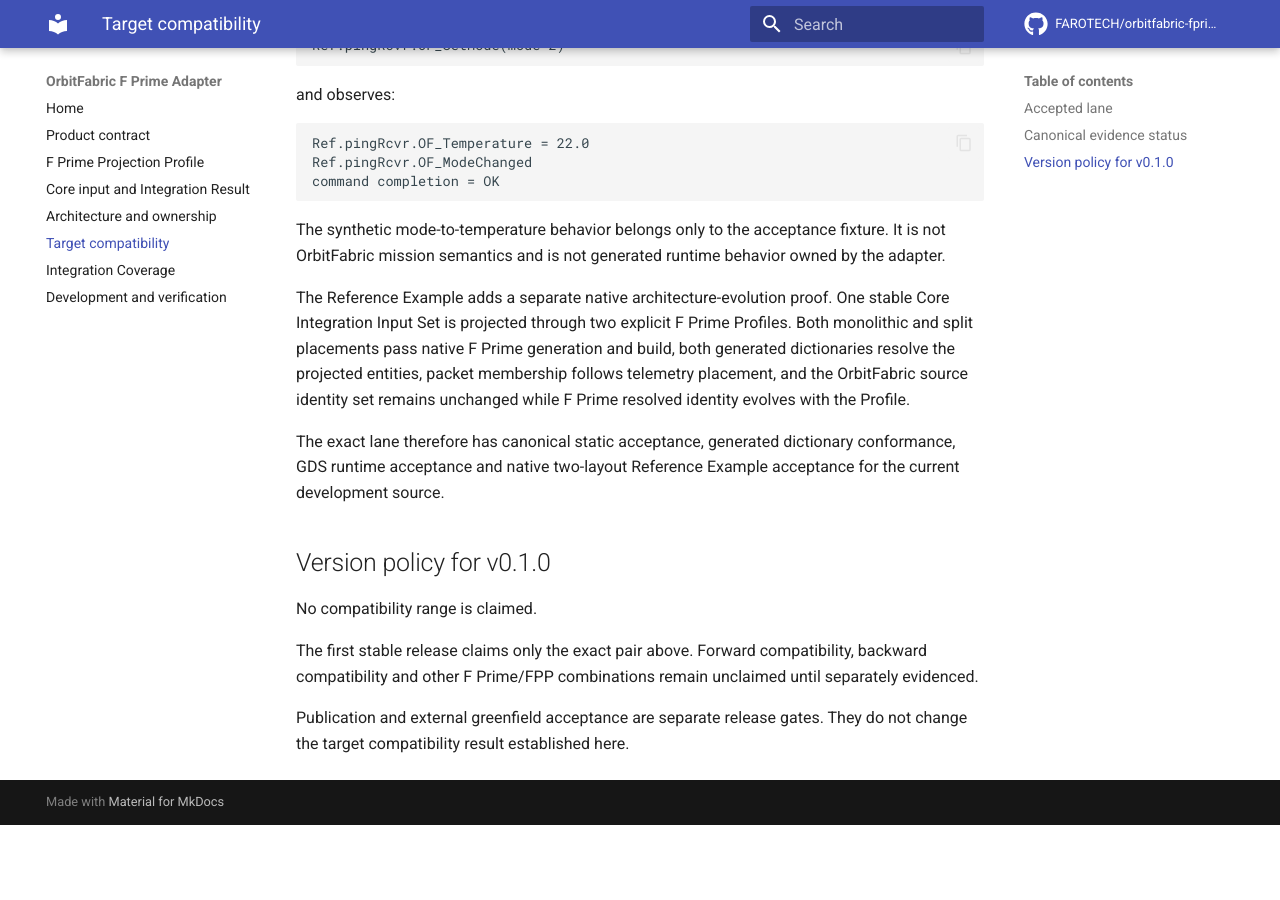
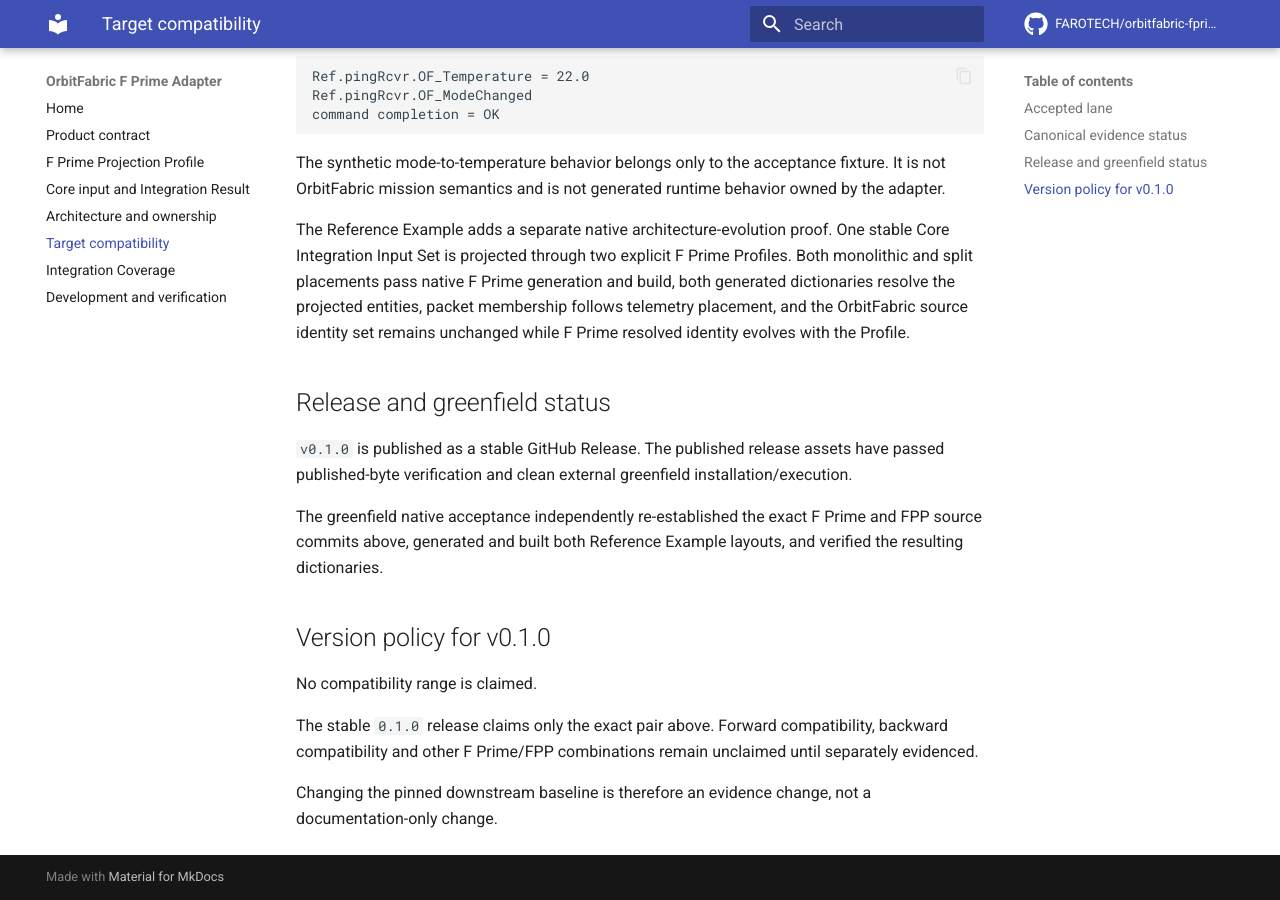
Before and after one commit to FAROTECH/orbitfabric-fprime-adapter, an MkDocs documentation site: the page built from docs/target-compatibility.md, in a window 1280 px wide and 900 px high, scrolled down 991 px. Built offline with MkDocs 1.6.1 and Material for MkDocs 9.7.7, drawn with Linux system fonts in a browser that asks for light colours; comment, search, counter and statistics services are not loaded; before the commit the page ends 1816 px from its top, so only the background shows below that; some of the changed text lies outside the part shown.

Commit message:
Align target compatibility with published 0.1.0

````diff
--- a/docs/target-compatibility.md
+++ b/docs/target-compatibility.md
@@ -1,6 +1,6 @@
 # Target compatibility
 
-The first F Prime adapter release starts from one exact downstream lane.
+The first stable F Prime adapter release claims one exact downstream lane.
 
 ## Accepted lane
 
@@ -21,8 +21,6 @@ orbitfabric_fprime_adapter/compatibility/fprime-v4.2.2-fpp-3.2.0.json
 ```
 
 ## Canonical evidence status
-
-The canonical adapter has re-established the historical PoC lane against the product source and installed wheel path.
 
 Canonical CI has observed:
 
@@ -57,12 +55,16 @@ The synthetic mode-to-temperature behavior belongs only to the acceptance fixtur
 
 The Reference Example adds a separate native architecture-evolution proof. One stable Core Integration Input Set is projected through two explicit F Prime Profiles. Both monolithic and split placements pass native F Prime generation and build, both generated dictionaries resolve the projected entities, packet membership follows telemetry placement, and the OrbitFabric source identity set remains unchanged while F Prime resolved identity evolves with the Profile.
 
-The exact lane therefore has canonical static acceptance, generated dictionary conformance, GDS runtime acceptance and native two-layout Reference Example acceptance for the current development source.
+## Release and greenfield status
+
+`v0.1.0` is published as a stable GitHub Release. The published release assets have passed published-byte verification and clean external greenfield installation/execution.
+
+The greenfield native acceptance independently re-established the exact F Prime and FPP source commits above, generated and built both Reference Example layouts, and verified the resulting dictionaries.
 
 ## Version policy for v0.1.0
 
 No compatibility range is claimed.
 
-The first stable release claims only the exact pair above. Forward compatibility, backward compatibility and other F Prime/FPP combinations remain unclaimed until separately evidenced.
+The stable `0.1.0` release claims only the exact pair above. Forward compatibility, backward compatibility and other F Prime/FPP combinations remain unclaimed until separately evidenced.
 
-Publication and external greenfield acceptance are separate release gates. They do not change the target compatibility result established here.
+Changing the pinned downstream baseline is therefore an evidence change, not a documentation-only change.
````
